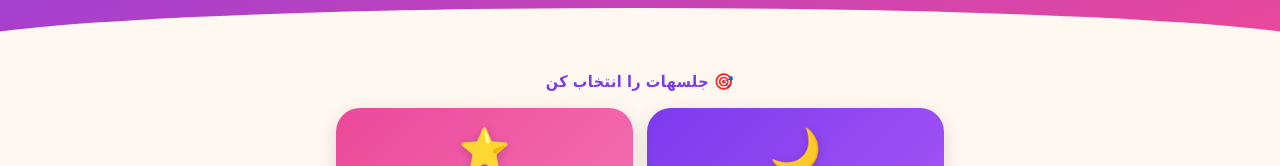
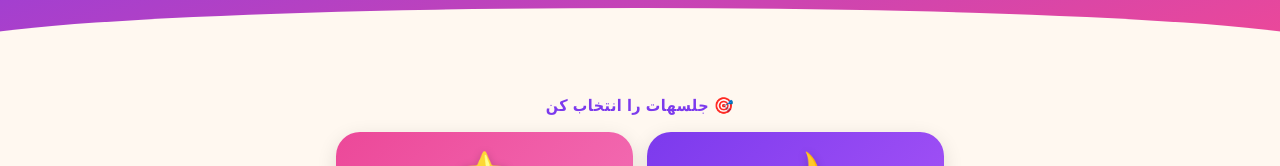
Before and after one commit to hafizschool340-alt/hafiz-school, a plain HTML site: page index.html in a window 1280 px wide. Shown: the part 278-444 px from the top of the page. Drawn offline with Linux system fonts and the light colour scheme.

```diff
--- a/index.html
+++ b/index.html
@@ -70,7 +70,7 @@ body{
 /* ══════════ SESSION GRID ══════════ */
 .section-title{
   text-align:center;font-size:1rem;font-weight:700;color:#7C3AED;
-  margin-bottom:16px;letter-spacing:0.5px;
+  margin:24px 0 16px 0;letter-spacing:0.5px;
 }
 
 .session-grid{
```
